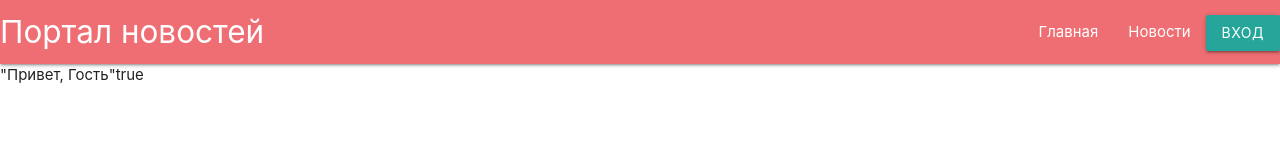
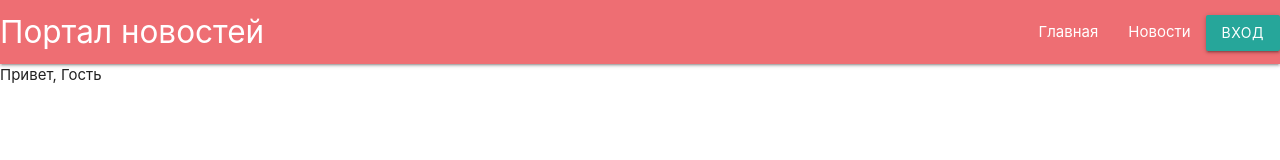
Before and after one commit to BlackHeart426/profilance-test, a React (Create React App) app: page / in a window 1280 px wide. Shown: the top 160 px of the page. Built offline with nearby package versions, Linux system fonts and the light colour scheme.

Commit message:
Добавлен login

```diff
--- a/src/components/Login.tsx
+++ b/src/components/Login.tsx
@@ -2,6 +2,9 @@ import React, {Component, useEffect, useState} from "react";
 import {Button, Modal} from "react-materialize";
 import {INews} from "../pages/news/NewsPage";
 import Axios from "axios";
+import {useDispatch, useSelector} from "react-redux";
+import {setUserId} from "../store/action/app";
+import {RootState} from "../store/reducers/rootReducer";
 
 export interface ILogin {
     email: string,
@@ -9,6 +12,8 @@ export interface ILogin {
 }
 
 const Login = (props: any) => {
+    const dispatch = useDispatch()
+    const isAuth = useSelector((state: RootState) => state.app.userData.isAuth)
     const [showModal, setShowModal] = useState<boolean>(false)
     const [error, setError] = useState<string | null>(null)
     const [dataSaveUser, setDataSaveUser] = useState<ILogin>({
@@ -29,6 +34,7 @@ const Login = (props: any) => {
                 console.log('Аторизирован')
                 setError('')
                 setShowModal(true)
+                dispatch(setUserId({...response.data[0], isAuth: true}))
 
             } else {
                 setError('Пароль неверен')
@@ -42,12 +48,10 @@ const Login = (props: any) => {
 
     const handleCheckUser = () => {
         getUser(dataSaveUser)
-        // setShowAddNews(prevState => !prevState)
-        // setData(dataSaveNews)
     }
 
     return (<>
-        {!showModal &&<Modal header="Авторизация" trigger={trigger}>
+        {!isAuth && <Modal header="Авторизация" trigger={trigger}>
             <div className="Login-content">
                 <div className="row">
                     <form className="col s12">
--- a/src/components/NavBar.tsx
+++ b/src/components/NavBar.tsx
@@ -1,8 +1,14 @@
 import React from "react";
 import {BrowserRouter as Router, Link} from "react-router-dom";
 import Login from "./Login";
+import {useDispatch, useSelector} from "react-redux";
+import {RootState} from "../store/reducers/rootReducer";
+import {Button} from "react-materialize";
+import {setUserId} from "../store/action/app";
 
 export const NavBar = () => {
+    const isAuth = useSelector((state: RootState) => state.app.userData.isAuth)
+    const dispatch = useDispatch()
     return (
         <div>
             <nav>
@@ -12,6 +18,15 @@ export const NavBar = () => {
                         <li><Link to="/">Главная</Link></li>
                         <li><Link to="/news">Новости</Link></li>
                         <Login/>
+                        {isAuth && <Button
+                          onClick={() => dispatch(setUserId({
+                                id: null,
+                                email: null,
+                                password: null,
+                                isAdmin: false,
+                                isAuth: false,
+                            }
+                            ))}>Выход</Button>}
                     </ul>
 
                 </div>
--- a/src/pages/home/HomePage.tsx
+++ b/src/pages/home/HomePage.tsx
@@ -3,11 +3,11 @@ import {useSelector} from "react-redux";
 import {RootState} from "../../store/reducers/rootReducer";
 
 export const HomePage = (props: any) => {
-    const isAuth = useSelector((state: RootState) => state.app.isAuth)
+    const email = useSelector((state: RootState) => state.app.userData.email)
     return (
         <div className="Home-container">
-            "Привет, Гость"
-            {isAuth ? 'true' : 'false'}
+            Привет, {email ? email : 'Гость'}
+
         </div>
     )
 }
--- a/src/pages/news/NewsPage.tsx
+++ b/src/pages/news/NewsPage.tsx
@@ -25,8 +25,7 @@ export const News = {
 
 
 export const NewsPage = (props: any) => {
-    const isAuth = useSelector((state: RootState) => state.app.isAuth)
-    const userId = useSelector((state: RootState) => state.app.userId)
+    const isAuth = useSelector((state: RootState) => state.app.userData.isAuth)
     const [newsData, setNewsData] = useState<INews[]>([])
     const [filter, setFilter] = useState<string>('')
     const [showAddNews, setShowAddNews] = useState<boolean>(false)
--- a/src/store/action/app.ts
+++ b/src/store/action/app.ts
@@ -2,19 +2,12 @@ import {IReduxBaseAction} from "../reducers/rootReducer";
 import {EReduxActionTypes} from "../types";
 
 export interface IReduxOpenDrawerAction extends IReduxBaseAction{
-    type: EReduxActionTypes.IS_AUTH
+    type: EReduxActionTypes.USER_DATA
 }
 
-export function isAuth(flagAuth: boolean) {
+export function setUserId(data: any) {
     return {
-        type: EReduxActionTypes.IS_AUTH,
-        data: flagAuth
+        type: EReduxActionTypes.USER_DATA,
+        data: data
     }
 }
-
-export function setUserId(flagAuth: number) {
-    return {
-        type: EReduxActionTypes.IS_AUTH,
-        data: flagAuth
-    }
-}
--- a/src/store/reducers/appReducer.tsx
+++ b/src/store/reducers/appReducer.tsx
@@ -2,7 +2,13 @@ import {EReduxActionTypes} from "../types";
 
 const initialState = {
     isAuth: true,
-    userId: null
+    userData: {
+        id: null,
+        email: null,
+        password: null,
+        isAdmin: false,
+        isAuth: false,
+    }
 }
 
 interface IAction {
@@ -10,20 +16,24 @@ interface IAction {
     data: any
 }
 
+export interface IUser {
+    id: number | null,
+    email: string | null,
+    password: string | null,
+    isAdmin: boolean,
+    isAuth: boolean,
+}
+
 export interface IApp {
-    isAuth: boolean,
-    userId: number | null
+
+    userData: IUser
 }
 
 export const appReducer = (state: IApp = initialState, action: IAction) => {
     switch (action.type) {
-        case EReduxActionTypes.IS_AUTH:
+        case EReduxActionTypes.USER_DATA:
             return Object.assign({}, state, {
-                isAuth: action.data
-            })
-        case EReduxActionTypes.USER_ID:
-            return Object.assign({}, state, {
-                userId: action.data
+                userData: Object.assign({}, state.userData, action.data)
             })
         default:
             return state
--- a/src/store/types.ts
+++ b/src/store/types.ts
@@ -1,6 +1,5 @@
 export enum EReduxActionTypes {
 
-    IS_AUTH = 'app/isAuth',
-    USER_ID = 'app/userId'
+    USER_DATA = 'app/userData'
 
 }
```
